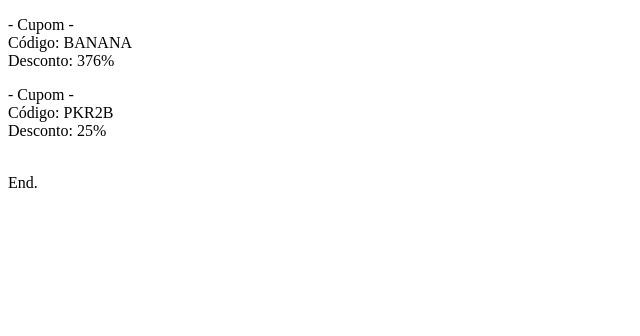
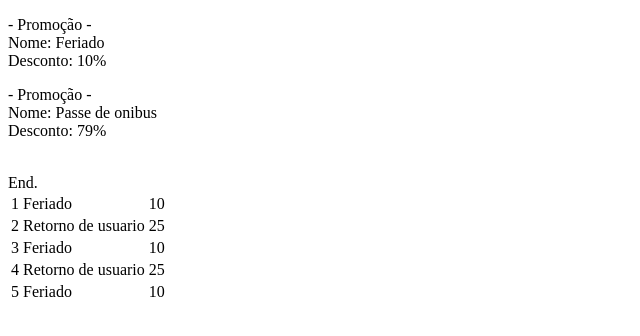
Before and after one commit to ddrppx/integrador-2020, a PHP site: page /test.php in a window 1280 px wide. Shown: the top 336 px of the page, without its empty margins (0-640 px from the left). Run offline with PHP 8.4, Linux system fonts and the light colour scheme; data comes from the database, SQL or seed files in the repository; both versions use the stored data as it was after the commit.

Commit message:
promocao DAO

```diff
--- a/src/Models/promocaoDAO.php
+++ b/src/Models/promocaoDAO.php
@@ -5,17 +5,17 @@
     use \PDO;
     use \PDOException;
 
-class cupomDAO {
+class promocaoDAO {
 
         public function create(Promocao $promo) {
             try {
                     //Comando SQL
-                $sql = 'INSERT INTO promocao (codigo, desconto) VALUES (?, ?)';
+                $sql = 'INSERT INTO promocao (nome, desconto) VALUES (?, ?)';
                     //Conexão com banco + prepare
                 $stmt = Connect::getConn() -> prepare($sql);
                     //Agrega o valor ao local do '?' na variavel $sql
                 $stmt -> bindValue(1, $promo -> getNome(), PDO::PARAM_STR);
-                $stmt -> bindValue(2, $$promo -> getDesconto(), PDO::PARAM_INT);
+                $stmt -> bindValue(2, $promo -> getDesconto(), PDO::PARAM_INT);
                     //Executa com os valores agregados
                 $stmt -> execute();
             } catch (PDOException $e) {
--- a/test.php
+++ b/test.php
@@ -10,15 +10,18 @@
 	use \Models\acompDAO;
 	use \Models\bebidaDAO;
 	use Models\cupomDAO;
+	use Models\promocaoDAO;
 
-// $acp = new Acompanhamento("Batata-frita", 3.50, "Grande");
+	// $acp = new Acompanhamento("Batata-frita", 3.50, "Grande");
 	// $beb2 = new Bebida("Refrigerante Guaraná", 2.67, "Antártica", "Grande");
-	$cupom1 = new Cupom("BANANA", 376);
-	$cupom2 = new Cupom("PKR2B", 25);
+	// $cupom2 = new Cupom("PKR2B", 25);
+	$promo1 = new Promocao("Feriado", 10);
+	$promo2 = new Promocao("Passe de onibus", 79);
 
 	// $acompanhamento = new acompDAO;
 	// $bebidas = new BebidaDAO;
-	$cupons = new cupomDAO;
+	// $cupons = new cupomDAO;
+	$promos = new promocaoDAO;
 ?>
 
 <!DOCTYPE html>
@@ -29,8 +32,8 @@
 	<title>Document</title>
 </head>
 <body>
-	<p><?= $cupom1 ?></p>
-	<p><?= $cupom2 ?></p>
+	<p><?= $promo1 ?></p>
+	<p><?= $promo2 ?></p>
 
 	<?php
 
@@ -45,24 +48,30 @@
 		// $bebs -> delete(6);
 		// $bebs -> read();
 
-		// $cupons -> create($cupom1);
-		// $cupons -> create($cupom2);
+		// $cupons -> create();
+		// $cupons -> create();
 		// $cupons -> update();
 		// $cupons -> delete();
 
+		// $promos -> create();
+		// $promos -> create();
+		// $promos -> update();
+		// $promos -> delete();
+		// $promos -> create();
 
 		echo "<br/>End.<br/>";
 
-		// $rows = $cupons -> read();
-		// echo "<table style=\"boder: solid 1px white\">";
-		// foreach ($rows as $row){
-		// 	echo "<tr>
-		// 		<td>".$row['id']."</td>
-		// 		<td>".$row['codigo']."</td>
-		// 		<td>".$row ['desconto']."</td>
-		// 	</tr>";
-		// }
-		// echo "</table>";
+		$rows = $promos -> read();
+
+		echo "<table style=\"boder: solid 1px white\">";
+		foreach ($rows as $row){
+			echo "<tr>
+				<td>".$row['id']."</td>
+				<td>".$row['nome']."</td>
+				<td>".$row ['desconto']."</td>
+			</tr>";
+		}
+		echo "</table>";
 
 	?>
 
```
Also changed, not shown: src/Database/database.sqlite.
